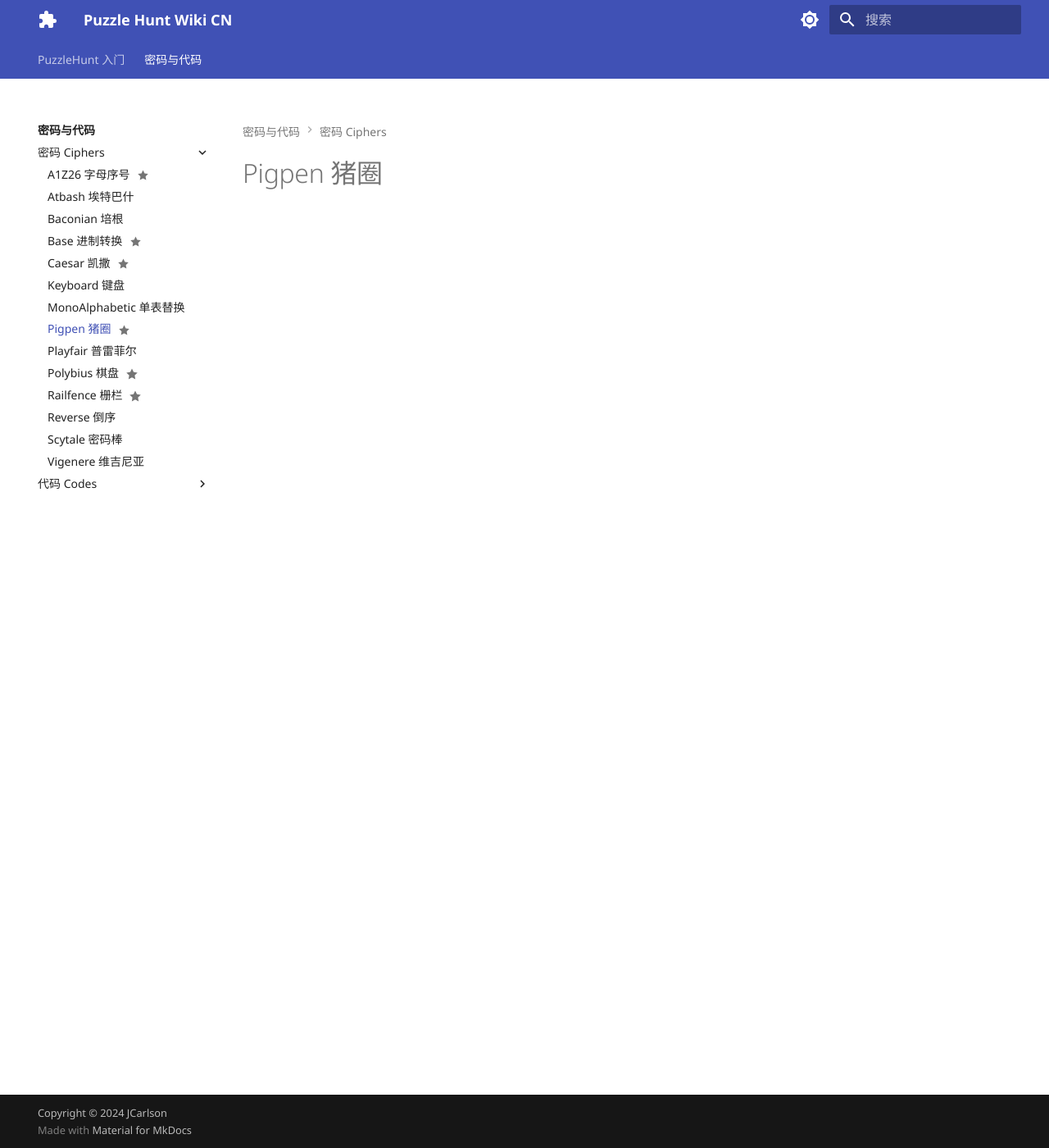
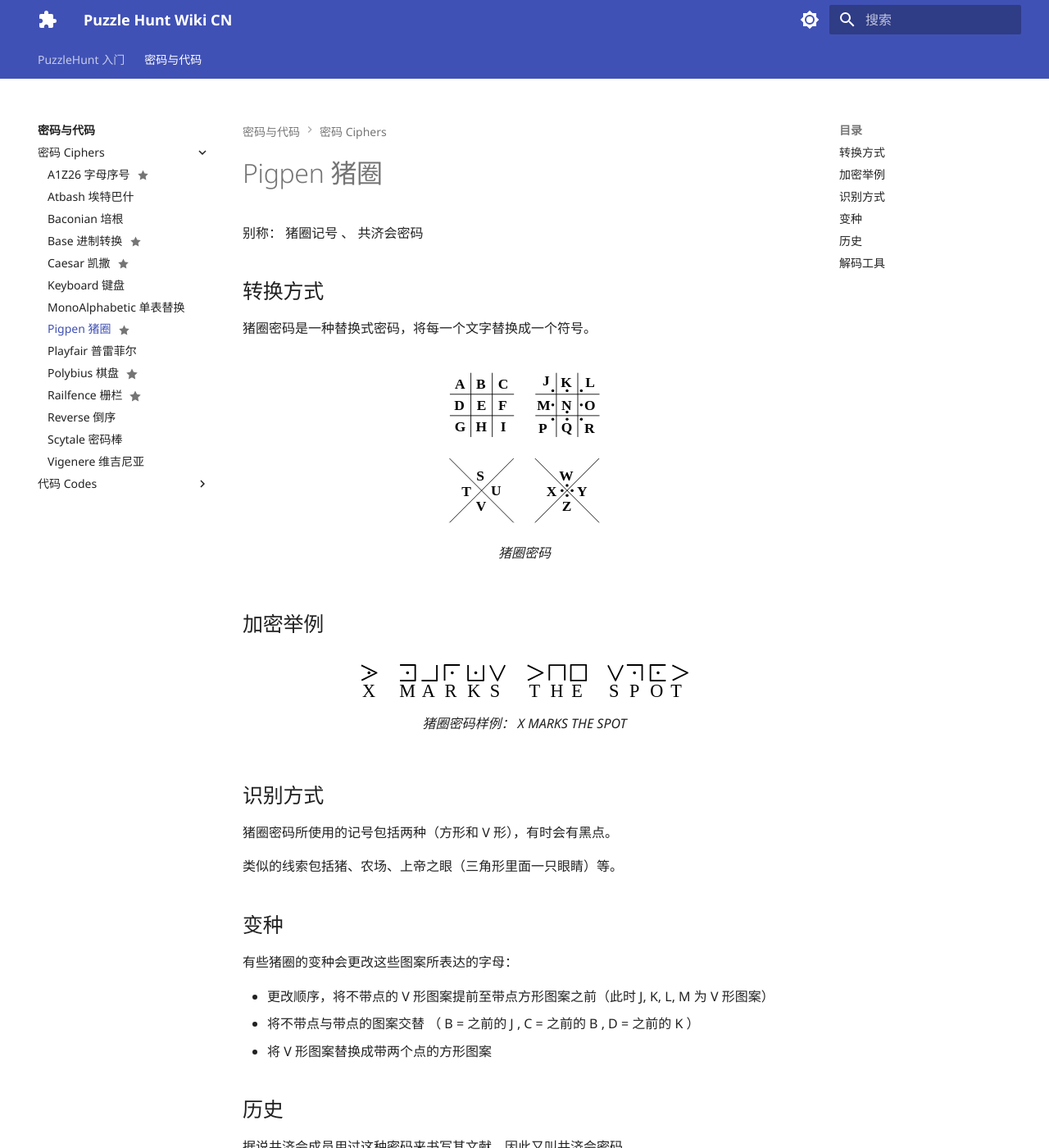
Before and after one commit to JimmyCHWang/puzzle-hunt-wiki-cn, an MkDocs documentation site: the page built from docs/ciphers-and-codes/ciphers/pigpen.md, in a window 1280 px wide and 1400 px high. Shown: the whole window at 82% size. Built offline with MkDocs 1.6.1 and Material for MkDocs 9.7.7, drawn with Linux system fonts in a browser that asks for light colours; plug-ins that fetch from the network failed and are left out; some of the changed text lies outside the part shown.

Commit message:
Reverse, Pigpen

```diff
--- a/docs/ciphers-and-codes/ciphers/pigpen.md
+++ b/docs/ciphers-and-codes/ciphers/pigpen.md
@@ -3,3 +3,45 @@ title: 猪圈密码 Pigpen
 description: 猪圈密码
 status: frequent
 ---
+
+别称： 猪圈记号 、 共济会密码
+
+## 转换方式
+
+猪圈密码是一种替换式密码，将每一个文字替换成一个符号。
+
+<figure markdown>
+  ![猪圈密码](../../_static/images/pigpen.svg){ width="200" }
+  <figcaption>猪圈密码</figcaption>
+</figure>
+
+## 加密举例
+
+<figure markdown>
+  ![猪圈密码样例](../../_static/images/pigpen-example.svg){ width="400" }
+  <figcaption>猪圈密码样例： X MARKS THE SPOT</figcaption>
+</figure>
+
+## 识别方式
+
+猪圈密码所使用的记号包括两种（方形和 V 形），有时会有黑点。
+
+类似的线索包括猪、农场、上帝之眼（三角形里面一只眼睛）等。
+
+## 变种
+
+有些猪圈的变种会更改这些图案所表达的字母：
+
+- 更改顺序，将不带点的 V 形图案提前至带点方形图案之前（此时 J, K, L, M 为 V 形图案）
+- 将不带点与带点的图案交替 （ B = 之前的 J , C = 之前的 B , D = 之前的 K ）
+- 将 V 形图案替换成带两个点的方形图案
+
+## 历史
+
+据说共济会成员用过这种密码来书写其文献，因此又叫共济会密码。
+
+因为记号里的点类似小猪，而横线类似圈养猪的围栏，因而得名猪圈密码。
+
+## 解码工具
+
+- [dCode](https://www.dcode.fr/pigpen-cipher)
```
Also changed, not shown: docs/ciphers-and-codes/ciphers/baconian.md (+4 -0 lines), docs/ciphers-and-codes/ciphers/reverse.md (+18 -0 lines), docs/_static/images/pigpen-example.svg (added), docs/_static/images/pigpen.svg (added).
